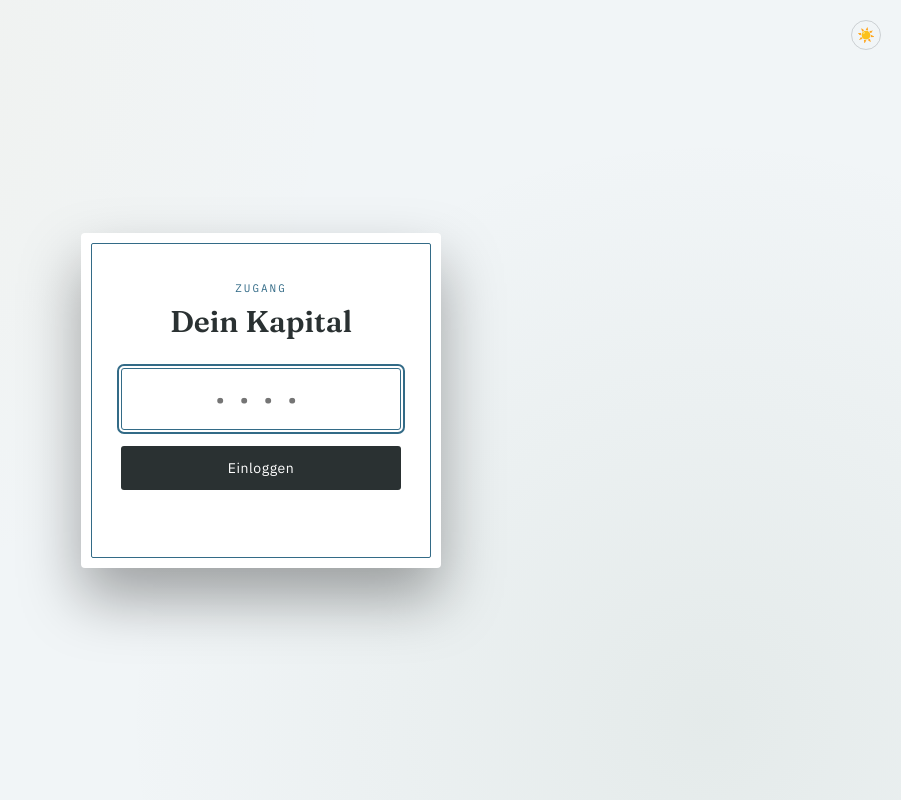
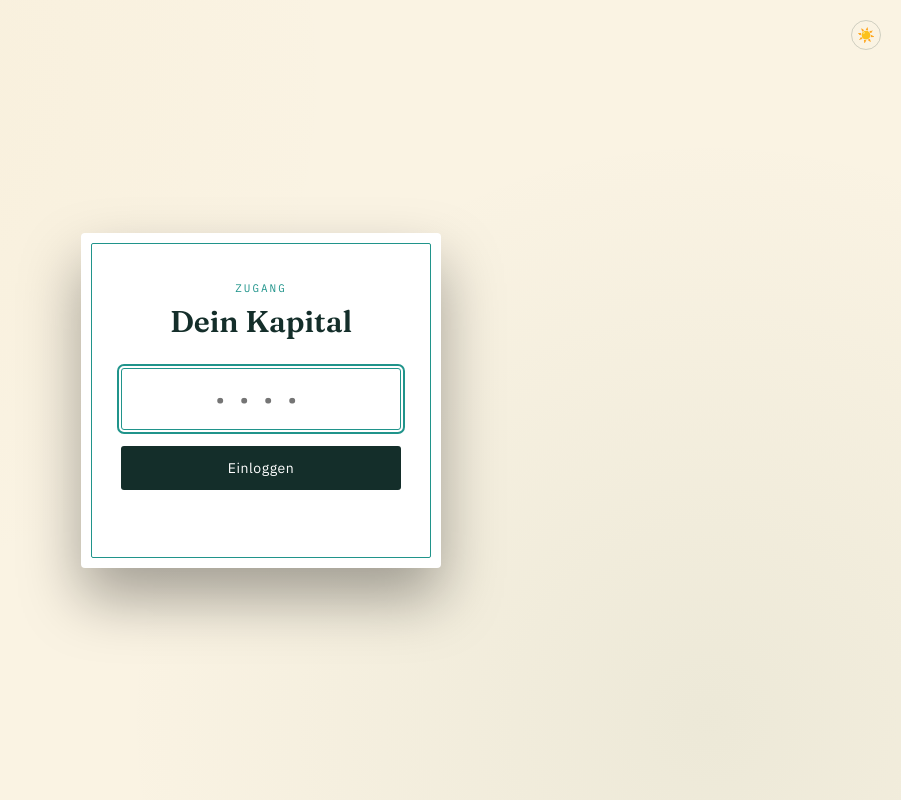
Before and after one commit to okeszler/soehne-investments, a website: page public/index.html in a window 1280 px wide. Shown: the whole page, without its empty margins (379-1280 px from the left). Drawn offline with Linux system fonts and the light colour scheme; no server answers.

Commit message:
Rebrand to Sandstone/Burnt Orange/Sea/Lagoon palette
Replaces the mountain-mist palette with the new sunset-toned one across
both light and dark themes, keeping the same semantic token structure
(constants for label/positive/negative accents, theme-varying bg/text/
paper/accent-bg/muted). Dark mode: deep teal-charcoal background with
warm Sandstone as the primary light color; light mode: warm cream
background with Sea as the accent. Chart colors update automatically
since they already read from CSS custom properties.

```diff
--- a/public/css/style.css
+++ b/public/css/style.css
@@ -2,26 +2,26 @@
 
 :root {
   /* feste Markenfarben, unabhängig vom Theme */
-  --ink: #2A3132;
-  --ink-soft: #336B87;
-  --paper-line: #336B87;
-  --brass: #336B87;
-  --sage: #336B87;
-  --rust: #763626;
-  --mist: #90AFC5;
-  --stone: #336B87;
+  --ink: #142E2A;
+  --ink-soft: #20948B;
+  --paper-line: #20948B;
+  --brass: #20948B;
+  --sage: #20948B;
+  --rust: #DE7A22;
+  --mist: #F4CC70;
+  --stone: #20948B;
 
   --font-display: 'Fraunces', serif;
   --font-body: 'IBM Plex Sans', sans-serif;
   --font-mono: 'IBM Plex Mono', monospace;
 
   /* Dark-Theme (Standard) */
-  --bg: #2A3132;
-  --text: #90AFC5;
-  --muted: #90AFC5;
-  --paper: #90AFC5;
-  --brass-bright: #90AFC5;
-  --accent-text: #2A3132;
+  --bg: #142E2A;
+  --text: #F4CC70;
+  --muted: #6AB187;
+  --paper: #F4CC70;
+  --brass-bright: #F4CC70;
+  --accent-text: #142E2A;
   --section-bg: rgba(255,255,255,0.03);
   --section-border: rgba(255,255,255,0.08);
   --divider: rgba(255,255,255,0.1);
@@ -33,20 +33,20 @@
 }
 
 :root[data-theme="light"] {
-  --bg: #F1F5F7;
-  --text: #2A3132;
-  --muted: #5C7480;
+  --bg: #FAF3E3;
+  --text: #142E2A;
+  --muted: #20948B;
   --paper: #FFFFFF;
-  --brass-bright: #336B87;
+  --brass-bright: #20948B;
   --accent-text: #FFFFFF;
-  --section-bg: rgba(42,49,50,0.035);
-  --section-border: rgba(42,49,50,0.09);
-  --divider: rgba(42,49,50,0.12);
-  --input-bg: rgba(42,49,50,0.03);
-  --input-border: rgba(42,49,50,0.18);
-  --border-1: rgba(42,49,50,0.18);
-  --border-2: rgba(42,49,50,0.4);
-  --chart-grid: rgba(42,49,50,0.08);
+  --section-bg: rgba(20,46,42,0.035);
+  --section-border: rgba(20,46,42,0.09);
+  --divider: rgba(20,46,42,0.12);
+  --input-bg: rgba(20,46,42,0.03);
+  --input-border: rgba(20,46,42,0.18);
+  --border-1: rgba(20,46,42,0.18);
+  --border-2: rgba(20,46,42,0.4);
+  --chart-grid: rgba(20,46,42,0.08);
 }
 
 * { box-sizing: border-box; }
@@ -313,7 +313,7 @@ input, select {
   top: -60px;
   width: 180px;
   height: 180px;
-  border: 3px dashed rgba(51, 107, 135, 0.35);
+  border: 3px dashed rgba(32, 148, 139, 0.35);
   border-radius: 50%;
   transform: rotate(-12deg);
 }
```
